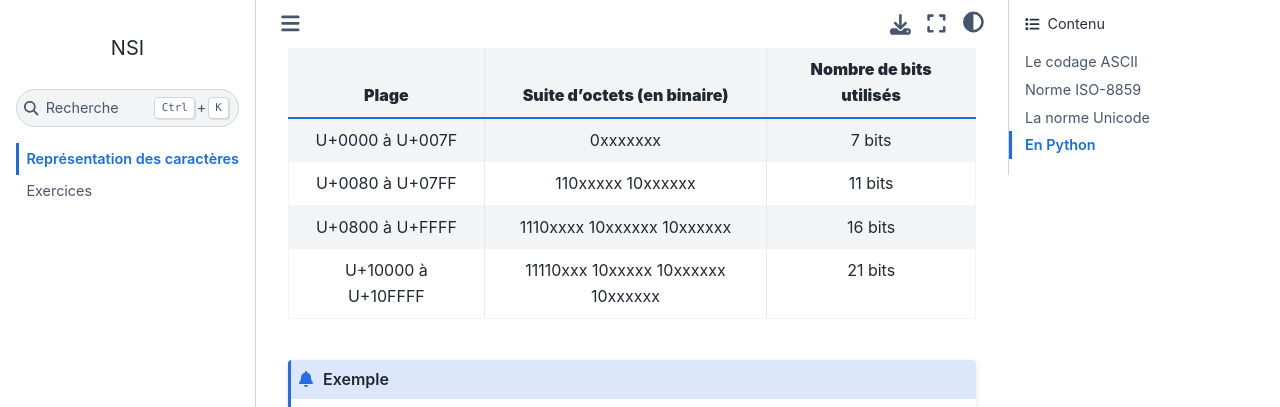
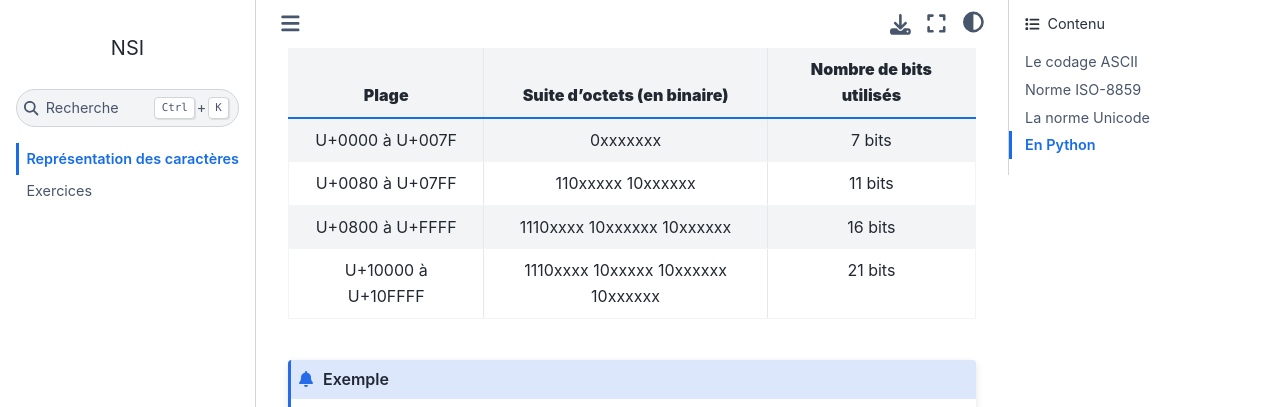
Before and after one commit to ychistel/1nsi_encodage_texte, a Sphinx documentation site: the page built from source/content/encodage.rst, in a window 1280 px wide and 900 px high, scrolled down 5036 px. Shown: the top 407 px of the window. Built offline with Sphinx 7.4.7 and the Sphinx Book theme 1.1.4, drawn with Linux system fonts in a browser that asks for light colours.

Commit message:
Update encodage.rst
modification encodage binaire utf-8

```diff
--- a/source/content/encodage.rst
+++ b/source/content/encodage.rst
@@ -117,7 +117,7 @@ Le tableau ci-dessous donne l’encodage des caratères en UTF-8.
 | U+0800 à U+FFFF    | 1110xxxx 10xxxxxx     | 16 bits               |
 |                    | 10xxxxxx              |                       |
 +--------------------+-----------------------+-----------------------+
-| U+10000 à U+10FFFF | 11110xxx 10xxxxx      | 21 bits               |
+| U+10000 à U+10FFFF | 1110xxxx 10xxxxx      | 21 bits               |
 |                    | 10xxxxxx 10xxxxxx     |                       |
 +--------------------+-----------------------+-----------------------+
 
```
